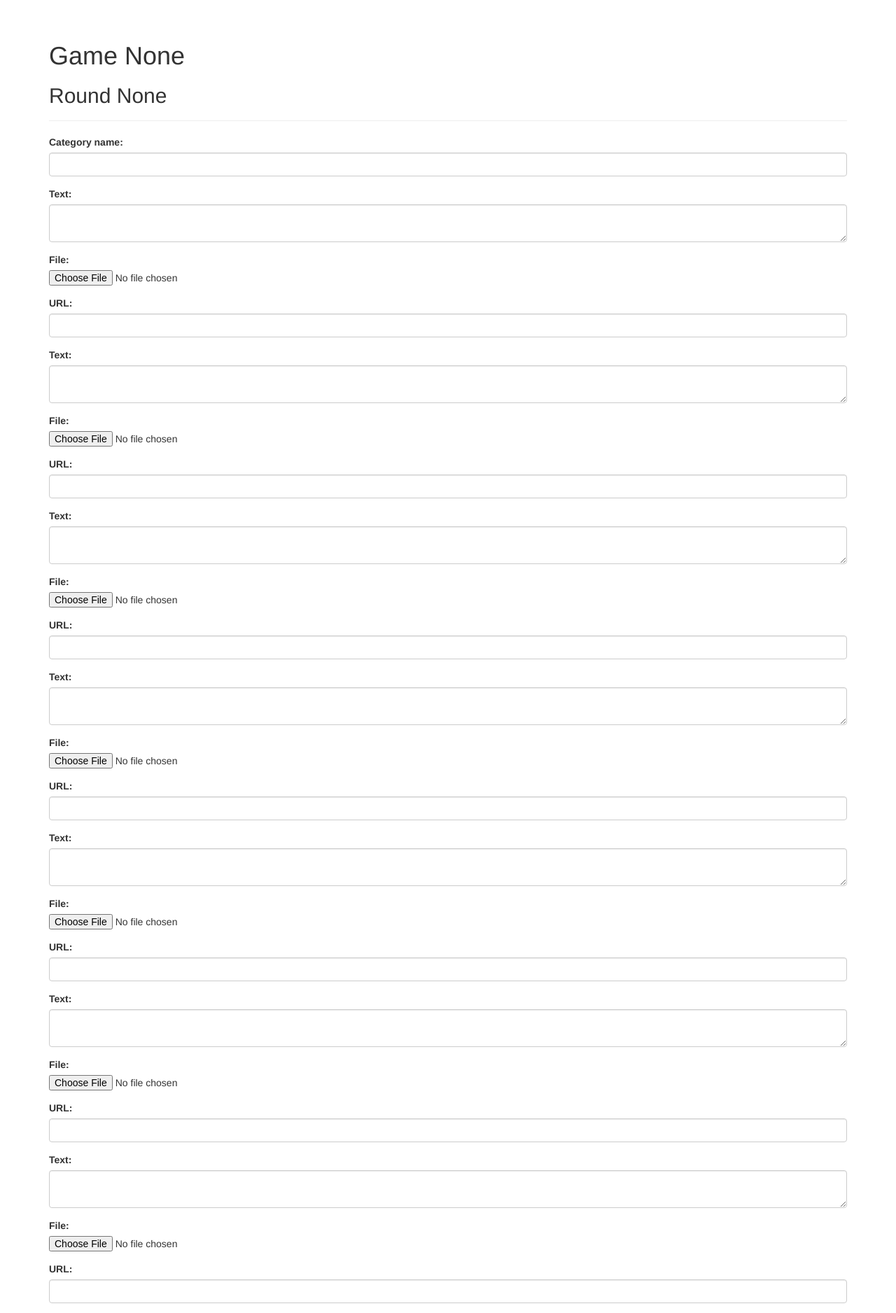
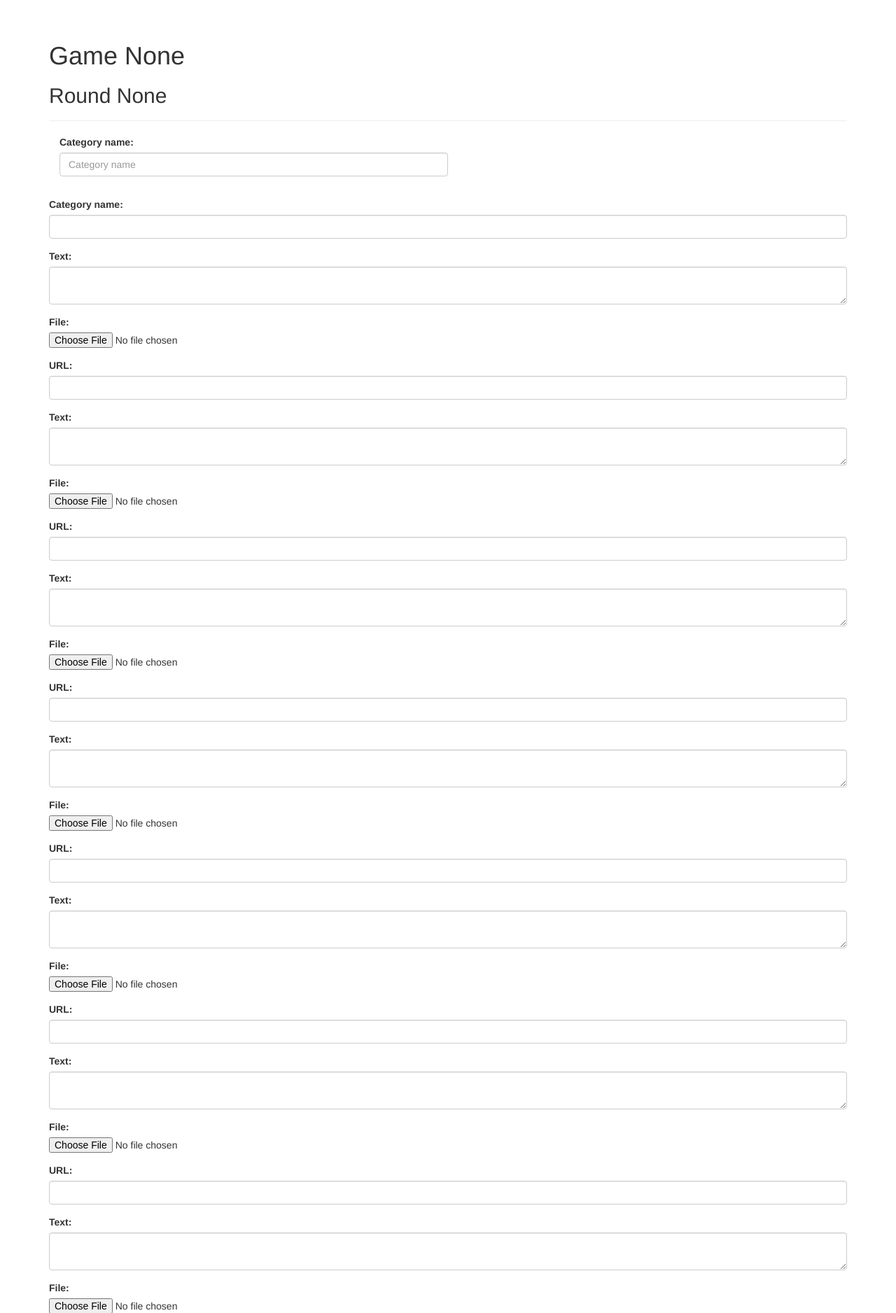
Before and after one commit to kkosyan/quiz, a Flask app: page /creator_mode/create_new_round/create_new_category in a window 1280 px wide. Shown: the part 52-1928 px from the top of the page at 70% size. Run offline with Flask 2, Linux system fonts and the light colour scheme; some libraries are stand-ins or nearby versions.

Commit message:
modify template

```diff
--- a/app/templates/create_category.html
+++ b/app/templates/create_category.html
@@ -8,5 +8,16 @@
     <h1>Game {{current_game_name}}</h1>
     <h2>Round {{current_round_name}}</h2>
 </div>
+<div class="container">
+    <form action="" method="post" class="form" role="form">
+        {{ form.csrf_token() }}
+        <div class="row">
+           <div class="form-group col-md-6">
+             {{ wtf.form_field(form.category_name, class='form-control',
+                placeholder='Category name') }}
+            </div>
+        </div>
+    </form>
+</div>
 {{ wtf.quick_form(form) }}
 {% endblock %}
```
